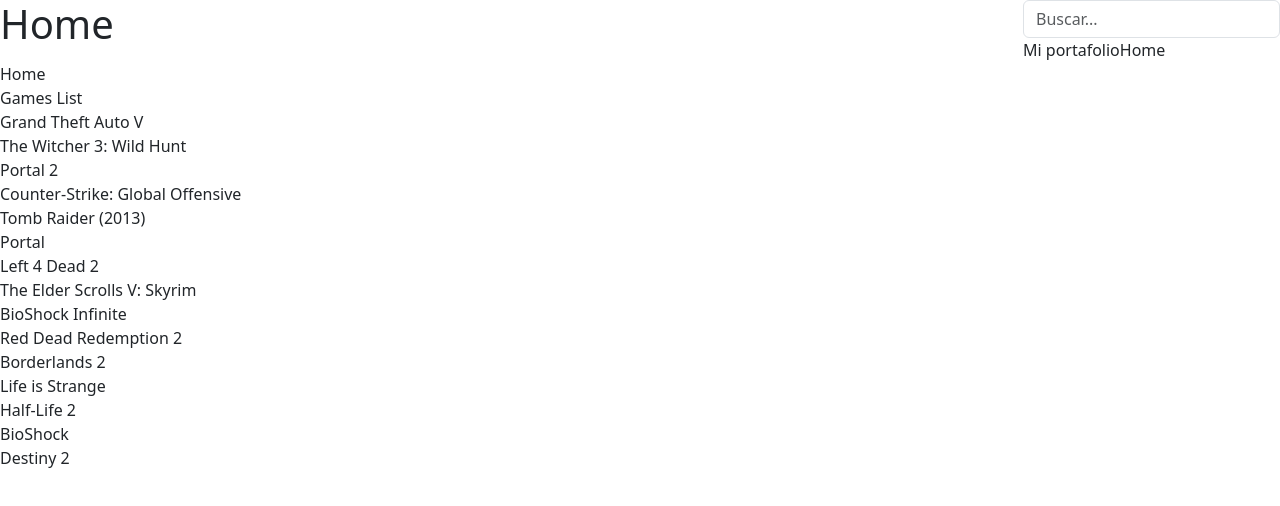
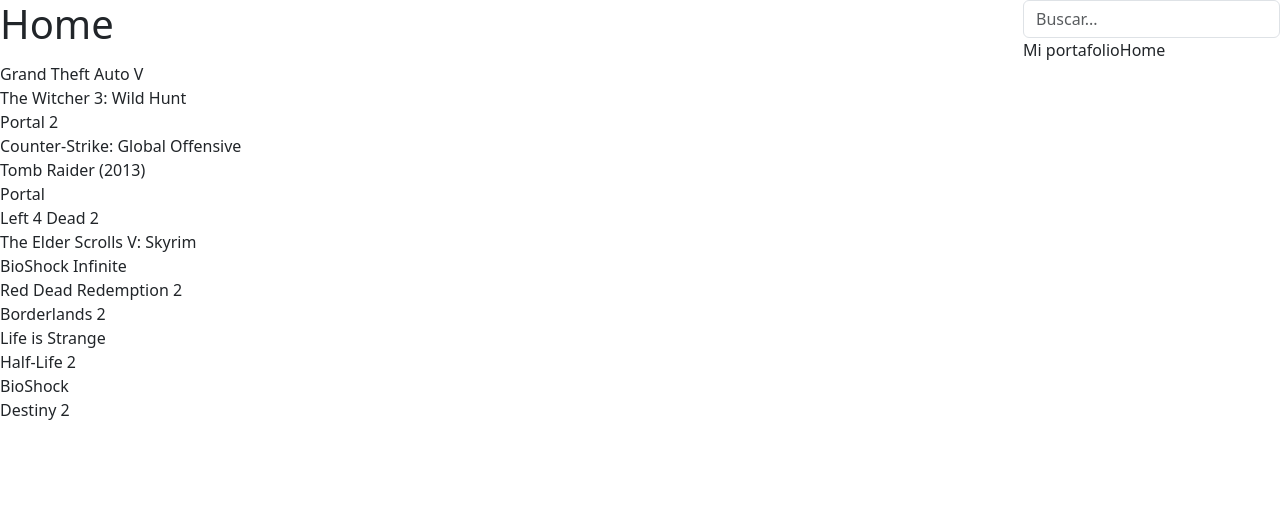
Before and after one commit to Adrigondo/react-course-2023, a React (Vite) app in the folder project/: page / in a window 1280 px wide. Shown: the top 506 px of the page. Built offline with nearby package versions, Linux system fonts and the light colour scheme; some icons are missing.

Commit message:
Update: event, useState. Filtering games

```diff
--- a/project/src/App.tsx
+++ b/project/src/App.tsx
@@ -1,7 +1,16 @@
-import { useState } from 'react';
 import './App.css';
-import Header from './components/Header/Header';
 import Home from './views/Home/Home';
+
+const App = () => {
+  return (
+    <div>
+      <Home></Home>
+    </div>
+  );
+}
+export default App
+
+
 // const Lista = (props: any) => {
 //   const items = [
 //     {
@@ -81,17 +90,3 @@
 //     </>
 //   )
 // }
-
-const App = () => {
-  return (
-    <div>
-      <Header>
-        <h1 className=''>
-          Home
-        </h1>
-      </Header>
-      <Home></Home>
-    </div>
-  );
-}
-export default App
--- a/project/src/components/Header/Header.tsx
+++ b/project/src/components/Header/Header.tsx
@@ -1,12 +1,17 @@
 import Navbar from "./Navbar/Navbar";
 
-const Header = ({ children }: { children: JSX.Element }) => {
+const Header = (
+  { children, search, onSearch }:
+    { children: JSX.Element, search: string, onSearch: any }
+) => {
   return (
     <div className="d-flex justify-content-between">
       <div>
         {children}
       </div>
-      <Navbar />
+      <Navbar
+        search={search}
+        onSearch={onSearch} />
     </div>
   );
 }
--- a/project/src/components/Header/Navbar/Navbar.tsx
+++ b/project/src/components/Header/Navbar/Navbar.tsx
@@ -1,4 +1,7 @@
-const Navbar = () => {
+const Navbar = (
+  { search, onSearch }:
+    { search: string, onSearch: any }
+) => {
   return (
     <div>
       <div className="input-icon">
@@ -6,6 +9,8 @@
           type="text"
           placeholder="Buscar..."
           className="form-control"
+          value={search}
+          onChange={(event) => onSearch(event)}
         />
         <div className="input-icon-addon">
           <span className="ti ti-search"></span>
--- a/project/src/views/GamesList/GamesList.tsx
+++ b/project/src/views/GamesList/GamesList.tsx
@@ -1,16 +1,20 @@
 import GameItem from "./GameItem/GameItem";
 import videogames from "src/data/videogames.json";
 
-const GamesList = () => {
+const GamesList = ({ search }: { search: string }) => {
     const games = videogames;
-    console.log(games);
-
-    const gameItems = games.results.map((game: any) => {
-        return <GameItem game={game}></GameItem>
+    const filteredGames = games.results.filter((game) => {
+        if (game.name.toLowerCase().includes(search.toLowerCase())) {
+            return true;
+        } else {
+            return false;
+        }
+    })
+    const gameItems = filteredGames.map((game: any) => {
+        return <GameItem game={game} key={`GamesList-item-${game.id}`}></GameItem>
     })
     return (
         <div>
-            Games List
             {gameItems}
         </div>
     );
--- a/project/src/views/Home/Home.tsx
+++ b/project/src/views/Home/Home.tsx
@@ -1,10 +1,24 @@
+import Header from "src/components/Header/Header";
 import GamesList from "../GamesList/GamesList";
+import { useState } from "react";
 
 const Home = () => {
+    const [search, setSearch] = useState('');
+    const handleChange = (event: any) => {
+        setSearch(event.target.value)
+        console.log(search);
+    }
     return (
         <div>
-            Home
-            <GamesList></GamesList>
+            <Header
+                search={search}
+                onSearch={handleChange}
+            >
+                <h1 className=''>
+                    Home
+                </h1>
+            </Header>
+            <GamesList search={search}></GamesList>
         </div>
     );
 }
```
